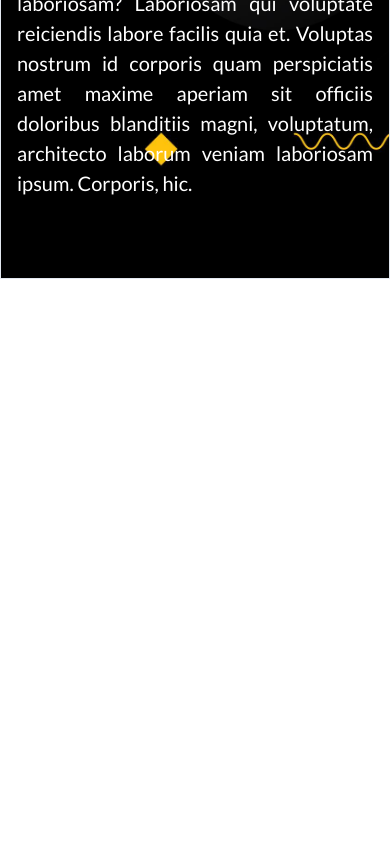
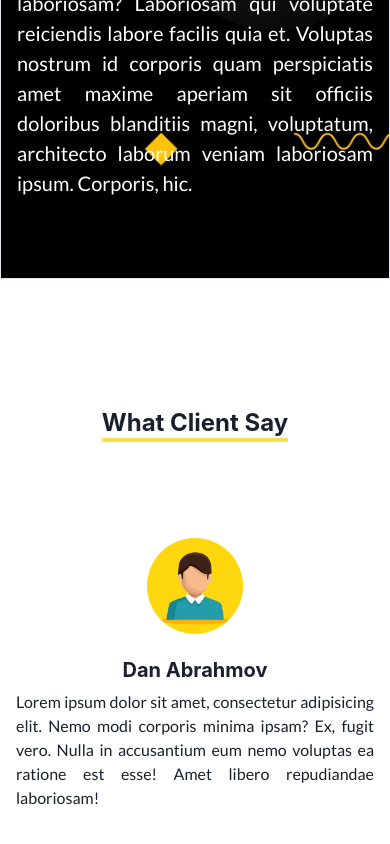
Before and after one commit to Usman4276/personal-portfolio, a Next.js app: page / in a window 390 px wide. Shown: the part 7938-8782 px from the top of the page. Before the commit the page ends 8217 px from the top, so only its background shows below. Built offline with nearby package versions, Linux system fonts and the light colour scheme; what tailwindcss-animated would draw is missing.

Commit message:
added feedback page

```diff
--- a/app/layout.js
+++ b/app/layout.js
@@ -1,6 +1,7 @@
 import { Lato } from "next/font/google";
 import "./globals.css";
 import { Providers } from "./provider";
+import "react-responsive-carousel/lib/styles/carousel.min.css"; // requires a loader
 
 const lato = Lato({ subsets: ["latin"], weight: "400" });
 
--- a/app/page.js
+++ b/app/page.js
@@ -5,6 +5,7 @@ import Hero from "./ui/hero";
 import Services from "./ui/services";
 import Projects from "./ui/projects";
 import About from "./ui/about";
+import Feedback from "./ui/feedback";
 
 export default function Home() {
   return (
@@ -14,6 +15,7 @@ export default function Home() {
       <Services />
       <Projects />
       <About />
+      <Feedback />
     </>
   );
 }
--- /dev/null
+++ b/app/ui/feedback.js
@@ -0,0 +1,103 @@
+"use client";
+
+import React, { useContext, useEffect, useRef } from "react";
+import { Context } from "@/app/provider";
+import { Heading, Text, Avatar } from "@chakra-ui/react";
+import { Carousel } from "react-responsive-carousel";
+import Image from "next/image";
+
+const Feedback = () => {
+  const { contextState, setContextState } = useContext(Context);
+  const feedbackRef = useRef(null);
+
+  // Dummy data
+  const carouselData = [
+    {
+      id: 1,
+      avatar: "/c1.jpg",
+      name: "Dan Abrahmov",
+      comment:
+        "Lorem ipsum dolor sit amet, consectetur adipisicing elit. Nemo modi corporis minima ipsam? Ex, fugit vero. Nulla in accusantium eum nemo voluptas ea ratione est esse! Amet libero repudiandae laboriosam!",
+    },
+    {
+      id: 2,
+      avatar: "/c1.jpg",
+      name: "Dan Abrahmov",
+      comment:
+        "Lorem ipsum dolor sit amet, consectetur adipisicing elit. Nemo modi corporis minima ipsam? Ex, fugit vero. Nulla in accusantium eum nemo voluptas ea ratione est esse! Amet libero repudiandae laboriosam!",
+    },
+    {
+      id: 3,
+      avatar: "/c1.jpg",
+      name: "Dan Abrahmov",
+      comment:
+        "Lorem ipsum dolor sit amet, consectetur adipisicing elit. Nemo modi corporis minima ipsam? Ex, fugit vero. Nulla in accusantium eum nemo voluptas ea ratione est esse! Amet libero repudiandae laboriosam!",
+    },
+    {
+      id: 4,
+      avatar: "/c1.jpg",
+      name: "Dan Abrahmov",
+      comment:
+        "Lorem ipsum dolor sit amet, consectetur adipisicing elit. Nemo modi corporis minima ipsam? Ex, fugit vero. Nulla in accusantium eum nemo voluptas ea ratione est esse! Amet libero repudiandae laboriosam!",
+    },
+  ];
+  useEffect(() => {
+    if (contextState === "feedback") {
+      setTimeout(() => {
+        feedbackRef.current.scrollIntoView({
+          behavior: "smooth",
+        });
+        setContextState("");
+      }, 100);
+    }
+  }, [contextState]);
+  return (
+    <>
+      <div ref={feedbackRef} className="mt-32">
+        {/* Heading */}
+        <div className="text-center">
+          <Heading
+            as={"h4"}
+            size={"lg"}
+            className="border-b-4 border-[#f5df4e] inline-block"
+          >
+            What Client Say
+          </Heading>
+        </div>
+
+        {/* Carousel */}
+        <Carousel
+          showThumbs={false}
+          autoPlay={true}
+          infiniteLoop={true}
+          showStatus={false}
+          showIndicators={false}
+          showArrows={false}
+          className="animate-fade"
+        >
+          {carouselData.map((val) => {
+            return (
+              <div
+                key={val.id}
+                className="flex flex-col justify-center items-center py-10 mt-14 gap-2"
+              >
+                <Avatar name="Dan Abrahmov" src={val.avatar} size={"xl"} />
+                <Heading as={"h4"} size={"md"} className="mt-4">
+                  {val.name}
+                </Heading>
+                <Text
+                  fontSize={"md"}
+                  className="w-full sm:w-1/2 text-justify px-4 sm:px-0"
+                >
+                  {val.comment}
+                </Text>
+              </div>
+            );
+          })}
+        </Carousel>
+      </div>
+    </>
+  );
+};
+
+export default Feedback;
--- a/package.json
+++ b/package.json
@@ -20,6 +20,7 @@
     "react-countup": "^6.5.0",
     "react-dom": "^18",
     "react-icons": "^5.0.1",
+    "react-responsive-carousel": "^3.2.23",
     "typewriter-effect": "^2.21.0"
   },
   "devDependencies": {
```
Also changed, not shown: public/c1.jpg (added), 1 other file (tests, documents, lock files or other folders).
